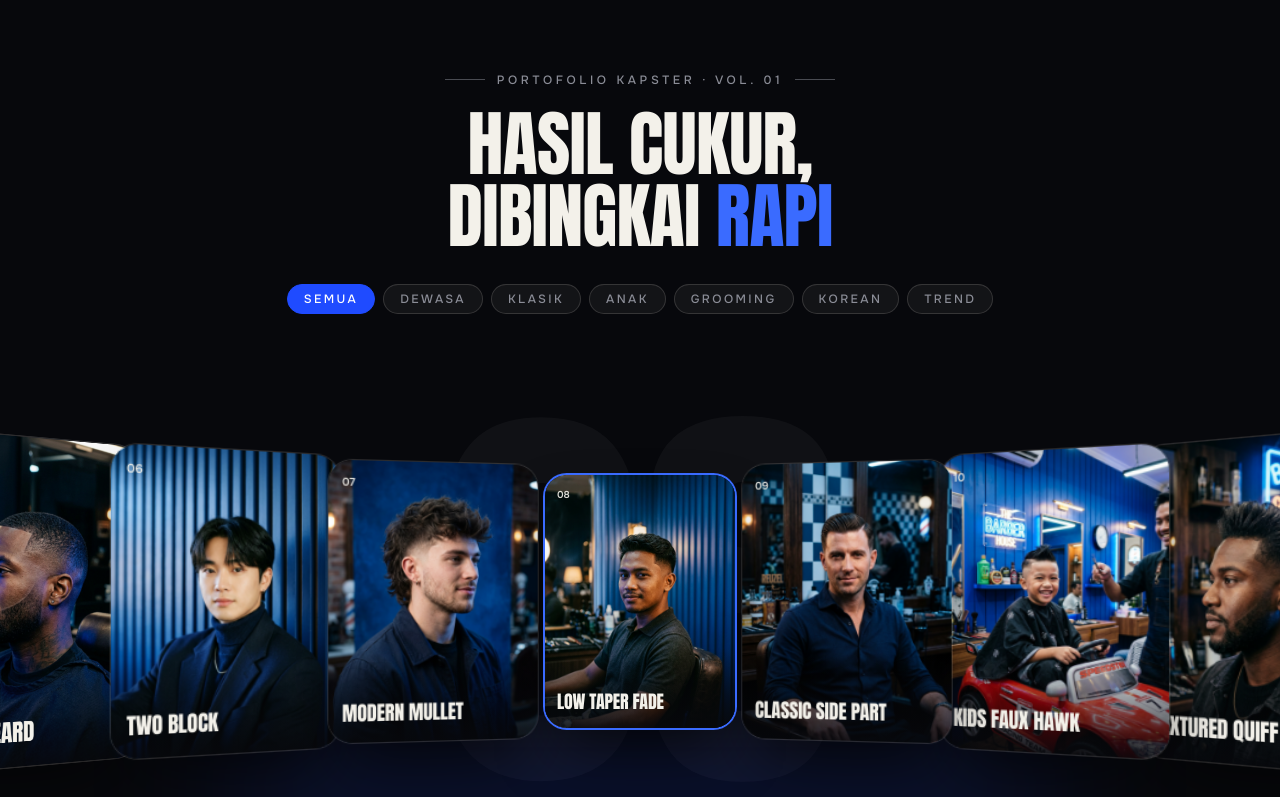
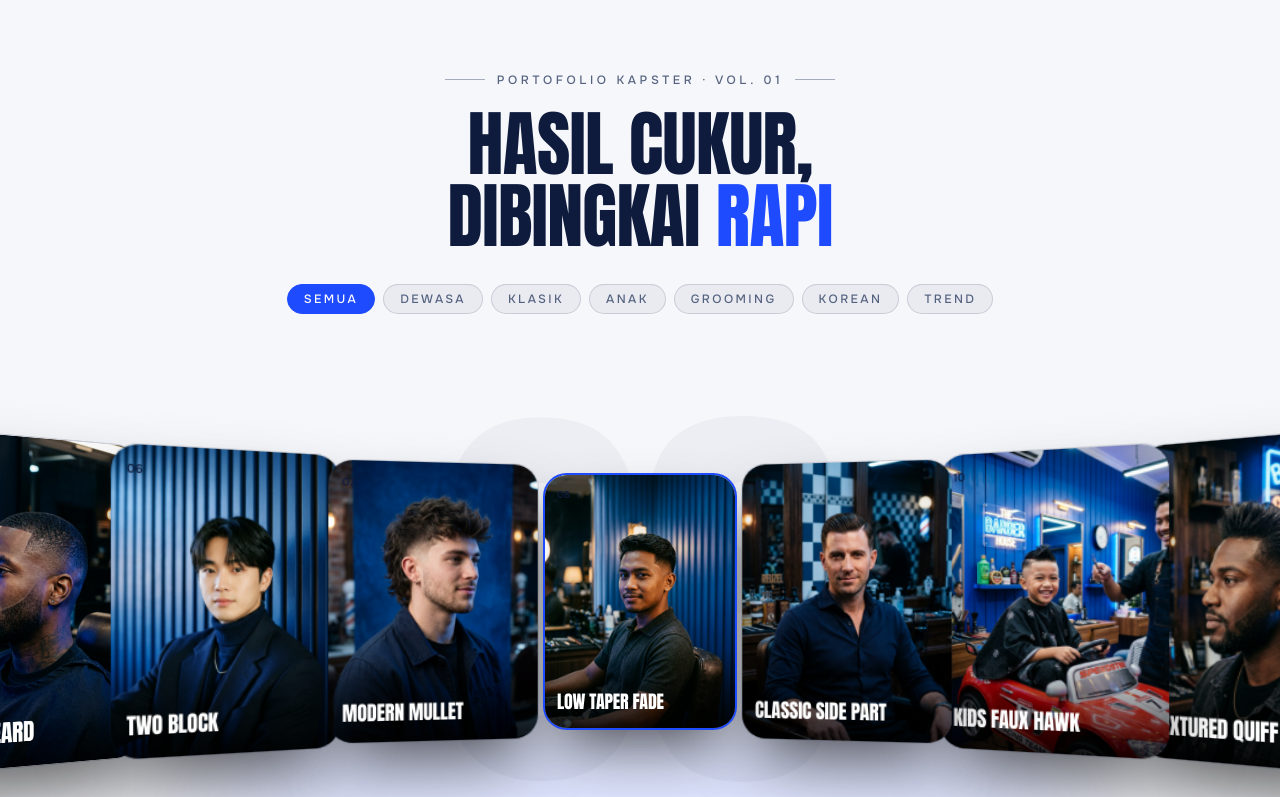
Before and after one commit to Zakyap17/PitStop-Haircut-CapstoneProject, a Next.js app in the folder frontend/: page / in a window 1280 px wide. Shown: the part 2000-2797 px from the top of the page. Built offline with nearby package versions, Linux system fonts and the light colour scheme.

Commit message:
Use mixed light and dark theme on the landing page
Base dark color changes from near-black to navy. Sections can opt into a light theme
with the theme-light class (story, portfolio, services, barbers, stats, testimonials,
booking). Navbar gets a solid background after scrolling so it stays readable.

```diff
--- a/frontend/app/globals.css
+++ b/frontend/app/globals.css
@@ -44,30 +44,55 @@
   --ease-quart: cubic-bezier(0.165, 0.84, 0.44, 1);
 }
 
+/* Tema gelap (default): biru-navy, dipakai di hero, marquee, try-on, dan footer. */
 :root {
   color-scheme: dark;
-  --background: #07080c;
+  --background: #0f1b3d;
   --foreground: #f3f1ea;
-  --card: #101218;
+  --card: #17275d;
   --card-foreground: #f3f1ea;
-  --popover: #101218;
+  --popover: #17275d;
   --popover-foreground: #f3f1ea;
   --primary: #1f4bff;
   --primary-foreground: #ffffff;
-  --secondary: #171a22;
+  --secondary: #1c2f6e;
   --secondary-foreground: #f3f1ea;
-  --muted: #161820;
-  --muted-foreground: #8b8d97;
-  --accent: #3a6bff;
+  --muted: #16265a;
+  --muted-foreground: #9aa8cc;
+  --accent: #4d7cff;
   --accent-foreground: #ffffff;
   --destructive: #ff4d3d;
-  --border: rgba(243, 241, 234, 0.1);
-  --border-strong: #3a3c43;
+  --border: rgba(243, 241, 234, 0.12);
+  --border-strong: #41538a;
   --success: #2fbf71;
-  --input: rgba(243, 241, 234, 0.16);
-  --ring: #3a6bff;
-  --line-strong: rgba(243, 241, 234, 0.22);
+  --input: rgba(243, 241, 234, 0.18);
+  --ring: #4d7cff;
+  --line-strong: rgba(243, 241, 234, 0.24);
   --radius: 0.75rem;
+}
+
+/* Tema terang: tambahkan kelas `theme-light` pada <section> agar seluruh isinya memakai warna terang. */
+.theme-light {
+  color-scheme: light;
+  --background: #f6f7fb;
+  --foreground: #0f1b3d;
+  --card: #ffffff;
+  --card-foreground: #0f1b3d;
+  --popover: #ffffff;
+  --popover-foreground: #0f1b3d;
+  --secondary: #e9edf8;
+  --secondary-foreground: #0f1b3d;
+  --muted: #eef1f9;
+  --muted-foreground: #55627f;
+  --accent: #1f4bff;
+  --accent-foreground: #ffffff;
+  --border: rgba(15, 27, 61, 0.12);
+  --border-strong: #c3cbe0;
+  --input: rgba(15, 27, 61, 0.18);
+  --ring: #1f4bff;
+  --line-strong: rgba(15, 27, 61, 0.24);
+  background-color: var(--background);
+  color: var(--foreground);
 }
 
 /* Tema terang untuk area admin/owner. Nilainya mengikuti variabel warna dashboard di Figma. */
--- a/frontend/app/layout.tsx
+++ b/frontend/app/layout.tsx
@@ -15,7 +15,7 @@ export const metadata: Metadata = {
 
 export const viewport: Viewport = {
   colorScheme: 'dark',
-  themeColor: '#07080c',
+  themeColor: '#0f1b3d',
 }
 
 export default function RootLayout({
--- a/frontend/components/landing/barbers-section.tsx
+++ b/frontend/components/landing/barbers-section.tsx
@@ -4,7 +4,7 @@ const dayNames = ['Minggu', 'Senin', 'Selasa', 'Rabu', 'Kamis', 'Jumat', 'Sabtu'
 
 export function BarbersSection() {
   return (
-    <section id="kapster" className="border-t border-foreground/10 bg-card/40 py-24 md:py-32">
+    <section id="kapster" className="theme-light border-t border-foreground/10 bg-card/40 py-24 md:py-32">
       <div className="mx-auto max-w-7xl px-4 md:px-8">
         <div className="flex flex-col justify-between gap-6 md:flex-row md:items-end">
           <div>
--- a/frontend/components/landing/booking-section.tsx
+++ b/frontend/components/landing/booking-section.tsx
@@ -20,7 +20,7 @@ export function BookingSection() {
   return (
     <section
       id="reservasi"
-      className="relative overflow-hidden border-t border-foreground/10 bg-[radial-gradient(circle_at_20%_0%,oklch(0.35_0.16_264)_0%,var(--background)_60%)] py-24 md:py-32"
+      className="theme-light relative overflow-hidden border-t border-foreground/10 bg-[radial-gradient(circle_at_20%_0%,oklch(0.93_0.05_264)_0%,var(--background)_60%)] py-24 md:py-32"
     >
       <div className="mx-auto grid max-w-7xl gap-12 px-4 md:px-8 lg:grid-cols-[1fr_1.3fr]">
         <div className="flex flex-col gap-6">
--- a/frontend/components/landing/portfolio-section.tsx
+++ b/frontend/components/landing/portfolio-section.tsx
@@ -24,7 +24,7 @@ export function PortfolioSection() {
   }
 
   return (
-    <section id="portofolio" className="relative overflow-hidden py-24 md:py-32">
+    <section id="portofolio" className="theme-light relative overflow-hidden py-24 md:py-32">
       <div className="mx-auto flex max-w-7xl flex-col items-center px-4 text-center md:px-8">
         <p className="flex items-center gap-3 text-xs font-medium uppercase tracking-[0.3em] text-muted-foreground">
           <span className="h-px w-10 bg-muted-foreground/50" aria-hidden="true" />
@@ -112,7 +112,7 @@ export function PortfolioSection() {
             >
               <Image src={cut.image || '/placeholder.svg'} alt="" fill sizes="220px" className="pointer-events-none object-cover" draggable={false} />
               <span className="absolute left-3 top-3 text-[10px] font-semibold text-foreground/90">{pad(index + 1)}</span>
-              <span className="absolute inset-x-0 bottom-0 bg-gradient-to-t from-background/90 to-transparent p-3 pt-10 text-left font-serif text-lg">
+              <span className="absolute inset-x-0 bottom-0 bg-gradient-to-t from-black/80 to-transparent p-3 pt-10 text-left font-serif text-lg text-white">
                 {cut.name}
               </span>
             </button>
--- a/frontend/components/landing/services-section.tsx
+++ b/frontend/components/landing/services-section.tsx
@@ -5,7 +5,7 @@ import { formatRupiah } from '@/lib/format'
 
 export function ServicesSection() {
   return (
-    <section id="layanan" className="relative border-t border-foreground/10 py-24 md:py-32">
+    <section id="layanan" className="theme-light relative border-t border-foreground/10 py-24 md:py-32">
       <div className="mx-auto grid max-w-7xl gap-14 px-4 md:px-8 lg:grid-cols-[0.9fr_1.1fr]">
         <div className="flex flex-col gap-8">
           <div>
--- a/frontend/components/landing/site-navbar.tsx
+++ b/frontend/components/landing/site-navbar.tsx
@@ -1,7 +1,7 @@
 'use client'
 
 import Image from 'next/image'
-import { useState } from 'react'
+import { useEffect, useState } from 'react'
 import { ArrowRight } from 'lucide-react'
 import { lenisRef } from '@/lib/intro-store'
 import { cn } from '@/lib/utils'
@@ -17,6 +17,15 @@ const links = [
 
 export function SiteNavbar() {
   const [open, setOpen] = useState(false)
+  const [scrolled, setScrolled] = useState(false)
+
+  // Setelah sedikit di-scroll, navbar diberi latar navy agar menunya tetap terbaca di atas section terang.
+  useEffect(() => {
+    const onScroll = () => setScrolled(window.scrollY > 24)
+    onScroll()
+    window.addEventListener('scroll', onScroll, { passive: true })
+    return () => window.removeEventListener('scroll', onScroll)
+  }, [])
 
   const toggle = (next: boolean) => {
     setOpen(next)
@@ -28,7 +37,10 @@ export function SiteNavbar() {
     <header className="pointer-events-none fixed inset-x-0 top-0 z-50">
       <nav
         aria-label="Navigasi utama"
-        className="pointer-events-auto relative z-[60] flex items-center justify-between gap-4 bg-gradient-to-b from-background/80 to-transparent px-4 py-5 md:px-10"
+        className={cn(
+          'pointer-events-auto relative z-[60] flex items-center justify-between gap-4 px-4 py-5 transition-colors duration-300 md:px-10',
+          scrolled ? 'border-b border-border bg-background/90 backdrop-blur-md' : 'bg-gradient-to-b from-background/80 to-transparent',
+        )}
       >
         <a href="#beranda" className="flex items-center gap-3" onClick={() => open && toggle(false)}>
           <Image src="/images/brand/logo-mark.png" alt="" width={40} height={40} className="size-10 rounded-full ring-1 ring-[var(--line-strong)]" />
--- a/frontend/components/landing/stats-section.tsx
+++ b/frontend/components/landing/stats-section.tsx
@@ -10,7 +10,7 @@ const stats = [
 
 export function StatsSection() {
   return (
-    <section id="angka" className="px-4 py-24 md:px-10 md:py-36">
+    <section id="angka" className="theme-light px-4 py-24 md:px-10 md:py-36">
       <Eyebrow>Dalam Angka</Eyebrow>
       <Reveal as="h2" className="mt-6 font-display text-5xl uppercase leading-none tracking-tight sm:text-6xl">
         <Lines lines={['Tiap kursi, terukur.']} />
--- a/frontend/components/landing/story-section.tsx
+++ b/frontend/components/landing/story-section.tsx
@@ -23,7 +23,7 @@ const principles = [
 
 export function StorySection() {
   return (
-    <section id="cerita" className="px-4 py-24 md:px-10 md:py-36">
+    <section id="cerita" className="theme-light px-4 py-24 md:px-10 md:py-36">
       <div className="grid gap-12 lg:grid-cols-12 lg:gap-10">
         <div className="lg:col-span-6">
           <Eyebrow>Cerita Kami</Eyebrow>
--- a/frontend/components/landing/testimonials-section.tsx
+++ b/frontend/components/landing/testimonials-section.tsx
@@ -12,7 +12,7 @@ export function TestimonialsSection() {
   const current = voices[active]
 
   return (
-    <section id="testimoni" className="px-4 py-24 md:px-10 md:py-36">
+    <section id="testimoni" className="theme-light px-4 py-24 md:px-10 md:py-36">
       <Eyebrow>Testimoni</Eyebrow>
       <Reveal as="h2" className="mt-6 font-display text-5xl uppercase leading-none tracking-tight sm:text-6xl">
         <Lines lines={['Kata mereka.']} />
```
